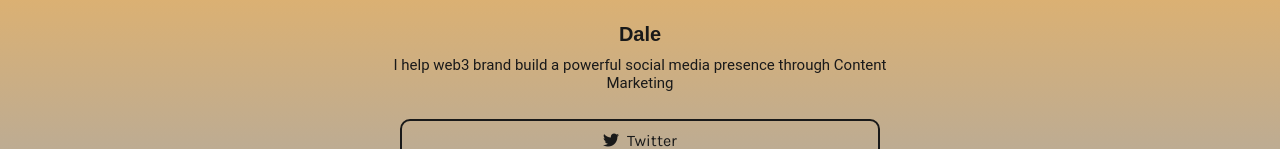
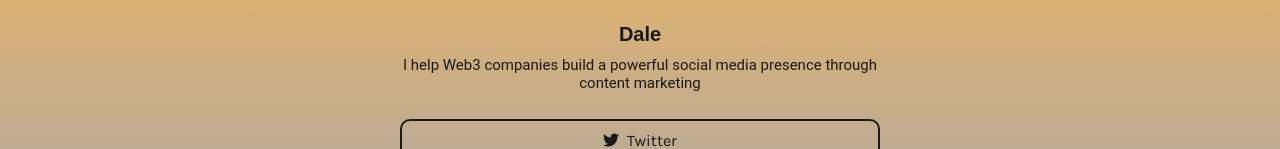
Before and after one commit to alisa-yar/algofada, a plain HTML site: page index.html in a window 1280 px wide. Shown: the part 167-316 px from the top of the page. Drawn offline with Linux system fonts and the light colour scheme.

Commit message:
Update index.html

```diff
--- a/index.html
+++ b/index.html
@@ -21,7 +21,7 @@
   </div>
 
   <div class="description">
-   I help web3 brand build a powerful social media presence through Content Marketing
+   I help Web3 companies build a powerful social media presence through content marketing
   </div>
 
   <div class="links">
```
